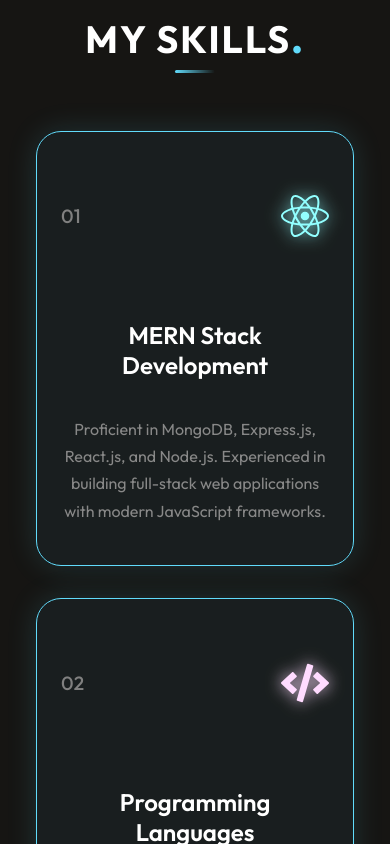
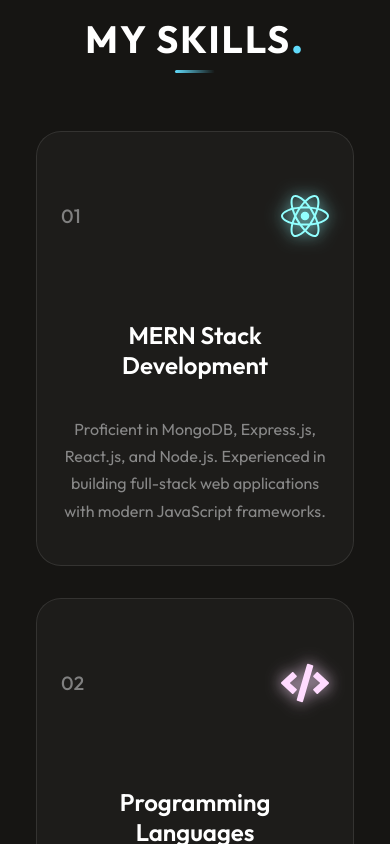
Before and after one commit to wahajahmad-cyber/Portfolio_Website, a React (Vite) app: page / in a window 390 px wide. Shown: the part 3020-3864 px from the top of the page. Built offline with nearby package versions, Linux system fonts and the light colour scheme; no server answers; a web font is replaced by a local one.

Commit message:
Fix: Corrected mobile touch behavior for skill cards to match education cards

```diff
--- a/src/components/Skills/Skills.css
+++ b/src/components/Skills/Skills.css
@@ -220,11 +220,21 @@
         z-index: 2;
     }
 
-    .skills-format {
-        transform: translateY(-8px); /* Apply hover effect by default on mobile */
-        background: rgba(97, 219, 251, 0.05);
-        border-color: #61DBFB;
-        box-shadow: 0 0 30px rgba(97, 219, 251, 0.15);
+    .skills-format:active {
+        transform: scale(0.98); /* Add active state for touch feedback */
+        background: rgba(97, 219, 251, 0.1); /* Slightly darker on active */
+        border-color: #61DBFB; /* Maintain blue border */
+        box-shadow: 0 0 20px rgba(97, 219, 251, 0.2); /* Slightly less intense shadow */
+    }
+
+    /* Explicitly remove hover effects for touch devices */
+    @media (hover: none) {
+        .skills-format:hover {
+            transform: none;
+            background: rgba(255, 255, 255, 0.03); /* Revert to default background */
+            border-color: rgba(255, 255, 255, 0.1); /* Revert to default border */
+            box-shadow: none;
+        }
     }
 
     .skills-format:active {
```
